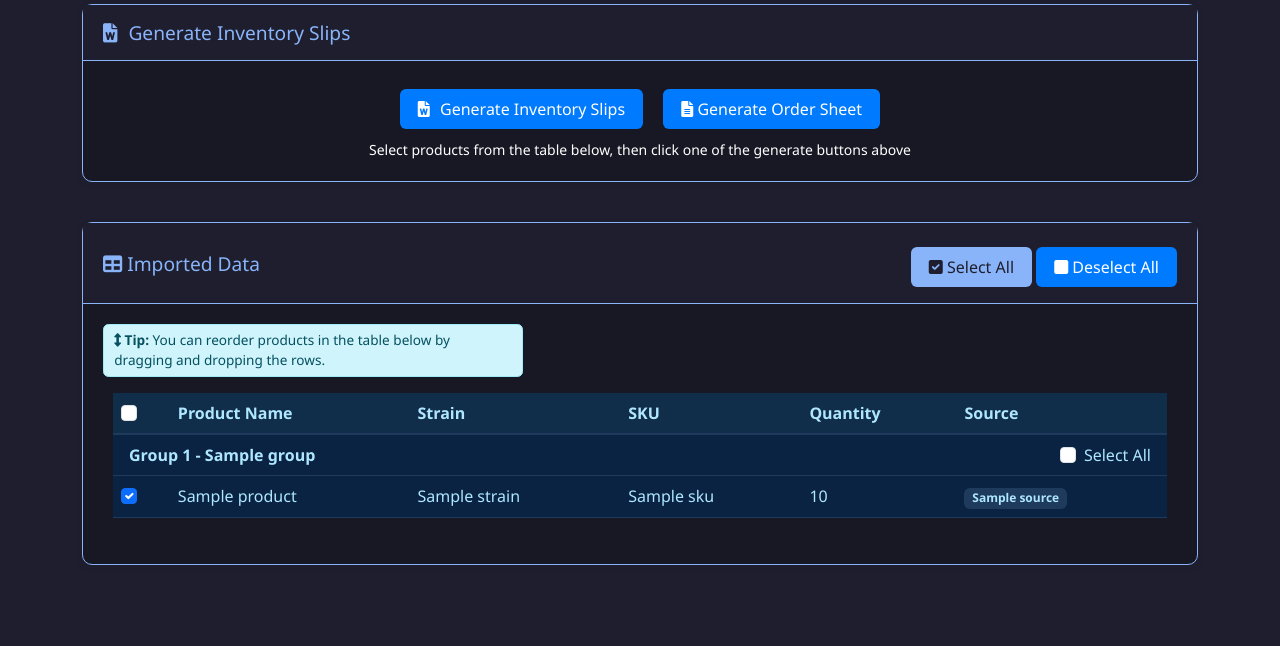
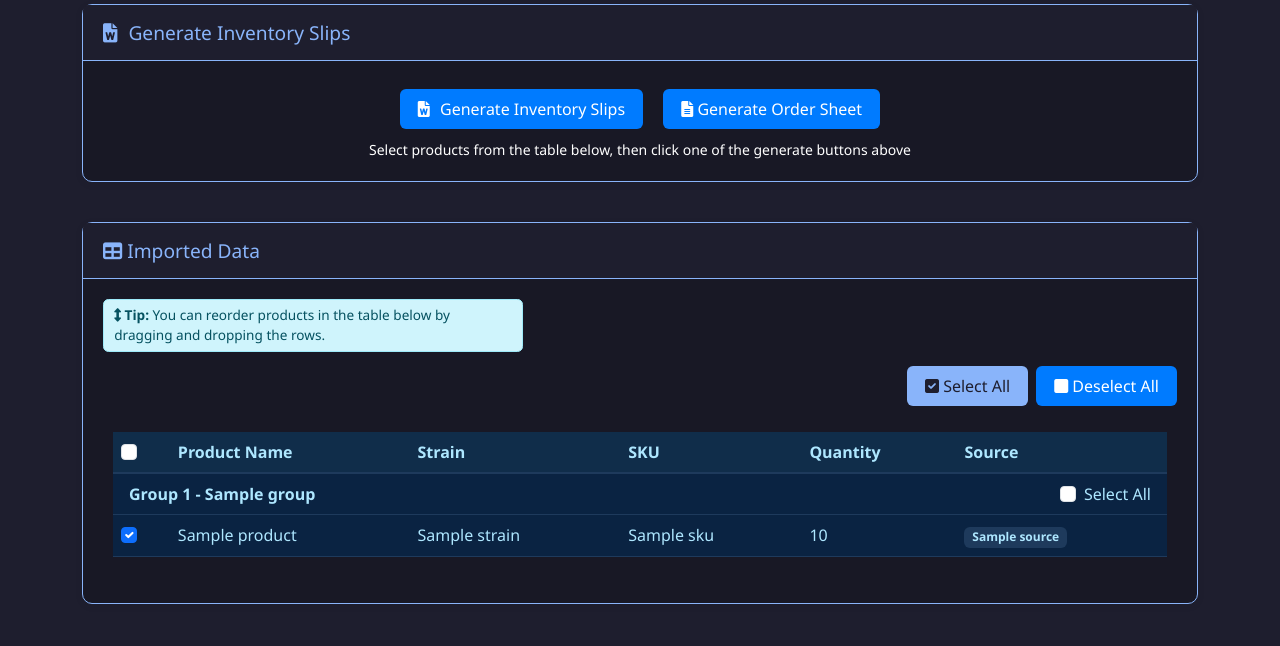
Before and after one commit to leruseadam/JSONInventorySlipsWeb-copy, a Flask app: template templates/data_view.html in a window 1280 px wide. Shown: the part 669-1315 px from the top of the page. Run offline with Flask 3, Linux system fonts and the light colour scheme; the template is opened without the code that fills it: most values are stand-ins (such as "Sample title", 1, 10 or a date in 2020).

Commit message:
UI: Move select/deselect all buttons below drag-and-drop notification for better user flow

```diff
--- a/templates/data_view.html
+++ b/templates/data_view.html
@@ -91,21 +91,21 @@
   <div class="row">
     <div class="col-md-12">
       <div class="card">
-        <div class="card-header d-flex justify-content-between align-items-center">
+        <div class="card-header">
           <h5 class="mb-0"><i class="fas fa-table"></i> Imported Data</h5>
-          <div>
-            <button class="btn btn-primary" onclick="selectAll()" title="Select all products">
+        </div>
+        <div class="card-body">
+          <div class="alert alert-info mb-3 table-tip-alert" style="font-size: 0.95em;">
+            <i class="fas fa-arrows-alt-v"></i>
+            <strong>Tip:</strong> You can reorder products in the table below by dragging and dropping the rows.
+          </div>
+          <div class="d-flex justify-content-end mb-3">
+            <button class="btn btn-primary me-2" onclick="selectAll()" title="Select all products">
               <i class="fas fa-check-square" aria-hidden="true"></i> Select All
             </button>
             <button class="btn btn-secondary" onclick="deselectAll()" title="Deselect all products">
               <i class="fas fa-square" aria-hidden="true"></i> Deselect All
             </button>
-          </div>
-        </div>
-        <div class="card-body">
-          <div class="alert alert-info mb-3 table-tip-alert" style="font-size: 0.95em;">
-            <i class="fas fa-arrows-alt-v"></i>
-            <strong>Tip:</strong> You can reorder products in the table below by dragging and dropping the rows.
           </div>
           <div class="table-responsive">
             <table class="table table-hover table-inventory">
```
